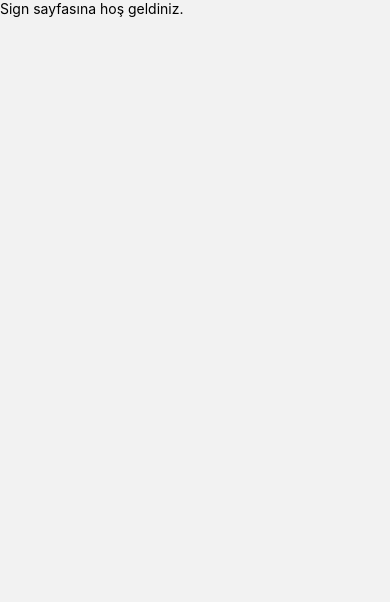
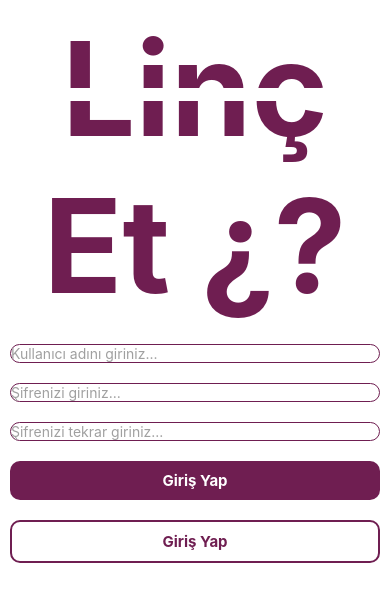
Before and after one commit to mehmetaligundogdu/LincEt, a React Native app: screen /SignPage in a window 390 px wide. Shown: the top 602 px of the page. Built offline with nearby package versions, Linux system fonts and the light colour scheme.

Commit message:
Login-Sign page imp

```diff
--- a/package.json
+++ b/package.json
@@ -12,6 +12,7 @@
   "dependencies": {
     "@react-navigation/native": "^6.1.9",
     "@react-navigation/native-stack": "^6.9.17",
+    "formik": "^2.4.5",
     "react": "18.2.0",
     "react-native": "0.73.2",
     "react-native-safe-area-context": "^4.8.2",
--- a/src/components/Button/Button.style.js
+++ b/src/components/Button/Button.style.js
@@ -1,11 +1,12 @@
 import {StyleSheet} from 'react-native';
+import {styles as commonStyle} from '../../styles/commonStyle';
 
 const base_style = StyleSheet.create({
   container: {
     alignItems: 'center',
-    padding: 10,
-    margin: 10,
-    borderRadius: 10,
+    padding: commonStyle.generic.padding,
+    margin: commonStyle.generic.margin,
+    borderRadius: commonStyle.generic.borderRadius,
   },
   button_container: {
     flexDirection: 'row',
@@ -23,24 +24,24 @@ export const styles = {
     ...base_style,
     container: {
       ...base_style.container,
-      backgroundColor: '#6F1E51',
+      backgroundColor: commonStyle.colors.mor,
     },
     title: {
       ...base_style.title,
-      color: 'white',
+      color: commonStyle.colors.white,
     },
   }),
   secondary: StyleSheet.create({
     ...base_style,
     container: {
       ...base_style.container,
-      backgroundColor: 'white',
+      backgroundColor: commonStyle.colors.white,
       borderWidth: 2,
-      borderColor: '#6F1E51',
+      borderColor: commonStyle.colors.mor,
     },
     title: {
       ...base_style.title,
-      color: '#6F1E51',
+      color: commonStyle.colors.mor,
     },
   }),
 };
--- a/src/components/Input/Input.js
+++ b/src/components/Input/Input.js
@@ -2,10 +2,17 @@ import React from 'react';
 import {View, TextInput} from 'react-native';
 import {styles} from './Input.style';
 
-const Input = ({placeholder}) => {
+const Input = ({placeholder, value, onType, isSecure}) => {
   return (
     <View style={styles.container}>
-      <TextInput style={styles.input} placeholder={placeholder} />
+      <TextInput
+        style={styles.input}
+        placeholder={placeholder}
+        placeholderTextColor={'#a0a0a0'}
+        value={value}
+        onChangeText={onType}
+        secureTextEntry={isSecure}
+      />
     </View>
   );
 };
--- a/src/components/Input/Input.style.js
+++ b/src/components/Input/Input.style.js
@@ -1,14 +1,18 @@
-import {StyleSheet} from 'react-native';
+import {StyleSheet, Platform} from 'react-native';
+import {styles as commonStyle} from '../../styles/commonStyle';
 
 export const styles = StyleSheet.create({
   container: {
-    backgroundColor: 'white',
-    padding: 10,
-    margin: 10,
-    borderRadius: 10,
+    backgroundColor: commonStyle.colors.white,
+    borderWidth: 0.2,
+    borderColor: commonStyle.colors.mor,
+    padding: Platform.OS === 'ios' ? commonStyle.generic.padding : 0,
+    margin: commonStyle.generic.margin,
+    borderRadius: commonStyle.generic.borderRadius,
     flexDirection: 'row',
   },
   input: {
     flex: 1,
+    color: commonStyle.colors.black,
   },
 });
--- a/src/pages/auth/Login/Login.js
+++ b/src/pages/auth/Login/Login.js
@@ -1,16 +1,49 @@
 import React from 'react';
-import {SafeAreaView, Text} from 'react-native';
+import {SafeAreaView, Text, View} from 'react-native';
+import {Formik} from 'formik';
 import {styles} from './Login.style';
 import {Input} from '../../../components/Input';
 import {Button} from '../../../components/Button';
 
-const Login = () => {
+const initialFormValues = {
+  usermail: '',
+  password: '',
+};
+
+const Login = ({navigation}) => {
+  function handleSignUp() {
+    navigation.navigate('SignPage');
+  }
+  function handleFormSubmit(formValues) {
+    console.log(formValues);
+  }
+
   return (
     <SafeAreaView style={styles.container}>
-      <Input placeholder="Kullanıcı adını giriniz..." />
-      <Input placeholder="Şifrenizi giriniz..." />
-      <Button text="Giriş Yap" />
-      <Button text="Kayıt Ol" theme="secondary" />
+      <Text style={styles.title}>
+        <Text style={styles.span}>Linç</Text> Et ¿?
+      </Text>
+      <View sytyle={styles.input_container}>
+        <Formik initialValues={initialFormValues} onSubmit={handleFormSubmit}>
+          {({values, handleChange, handleSubmit}) => (
+            <>
+              <Input
+                value={values.usermail}
+                onType={handleChange('usermail')}
+                placeholder="Kullanıcı adını giriniz..."
+              />
+              <Input
+                value={values.password}
+                onType={handleChange('password')}
+                placeholder="Şifrenizi giriniz..."
+                isSecure={true}
+              />
+              <Button text="Giriş Yap" onPress={handleSubmit} />
+            </>
+          )}
+        </Formik>
+        <Button text="Kayıt Ol" theme="secondary" onPress={handleSignUp} />
+      </View>
     </SafeAreaView>
   );
 };
--- a/src/pages/auth/Login/Login.style.js
+++ b/src/pages/auth/Login/Login.style.js
@@ -1,8 +1,21 @@
 import {StyleSheet} from 'react-native';
+import {styles as commonStyle} from '../../../styles/commonStyle';
 
 export const styles = StyleSheet.create({
   container: {
     flex: 1,
-    backgroundColor: 'white',
+    backgroundColor: commonStyle.colors.white,
+  },
+  input_container: {},
+  title: {
+    fontSize: 130,
+    fontWeight: 'bold',
+    textAlign: 'center',
+    margin: commonStyle.generic.margin,
+    color: commonStyle.colors.mor,
+  },
+  span: {
+    textDecorationColor: 'white',
+    textDecorationLine: 'line-through',
   },
 });
--- a/src/pages/auth/Sign/Sign.js
+++ b/src/pages/auth/Sign/Sign.js
@@ -1,12 +1,57 @@
-import {View, Text} from 'react-native';
 import React from 'react';
+import {View, Text, SafeAreaView} from 'react-native';
+import {Formik} from 'formik';
 import {styles} from './Sign.style';
+import {Input} from '../../../components/Input';
+import {Button} from '../../../components/Button';
 
-const Sign = () => {
+const Sign = ({navigation}) => {
+  function goBack() {
+    navigation.goBack();
+  }
+  const initialFormValues = {
+    usermail: '',
+    password: '',
+    repassword: '',
+  };
+
+  function handleFormSubmit(formValues) {
+    console.log(formValues);
+  }
+
   return (
-    <View>
-      <Text>Sign sayfasına hoş geldiniz.</Text>
-    </View>
+    <SafeAreaView style={styles.container}>
+      <Text style={styles.title}>
+        <Text style={styles.span}>Linç</Text> Et ¿?
+      </Text>
+      <View sytyle={styles.input_container}>
+        <Formik initialValues={initialFormValues} onSubmit={handleFormSubmit}>
+          {({values, handleChange, handleSubmit}) => (
+            <>
+              <Input
+                value={values.usermail}
+                onType={handleChange('usermail')}
+                placeholder="Kullanıcı adını giriniz..."
+              />
+              <Input
+                value={values.password}
+                onType={handleChange('password')}
+                placeholder="Şifrenizi giriniz..."
+                isSecure={true}
+              />
+              <Input
+                value={values.repassword}
+                onType={handleChange('repassword')}
+                placeholder="Şifrenizi tekrar giriniz..."
+                isSecure={true}
+              />
+              <Button text="Giriş Yap" onPress={handleSubmit} />
+            </>
+          )}
+        </Formik>
+        <Button text="Giriş Yap" theme="secondary" onPress={goBack} />
+      </View>
+    </SafeAreaView>
   );
 };
 
--- a/src/pages/auth/Sign/Sign.style.js
+++ b/src/pages/auth/Sign/Sign.style.js
@@ -1,3 +1,21 @@
 import {StyleSheet} from 'react-native';
+import {styles as commonStyle} from '../../../styles/commonStyle';
 
-export const styles = StyleSheet.create({});
+export const styles = StyleSheet.create({
+  container: {
+    flex: 1,
+    backgroundColor: commonStyle.colors.white,
+  },
+  input_container: {},
+  title: {
+    fontSize: 130,
+    fontWeight: 'bold',
+    textAlign: 'center',
+    margin: commonStyle.generic.margin,
+    color: commonStyle.colors.mor,
+  },
+  span: {
+    textDecorationColor: 'white',
+    textDecorationLine: 'line-through',
+  },
+});
--- /dev/null
+++ b/src/styles/commonStyle.js
@@ -0,0 +1,14 @@
+import {StyleSheet} from 'react-native';
+
+export const styles = StyleSheet.create({
+  colors: {
+    mor: '#6F1E51',
+    white: 'white',
+    black: 'black',
+  },
+  generic: {
+    padding: 10,
+    margin: 10,
+    borderRadius: 10,
+  },
+});
```
Also changed, not shown: 1 other file (tests, documents, lock files or other folders).
